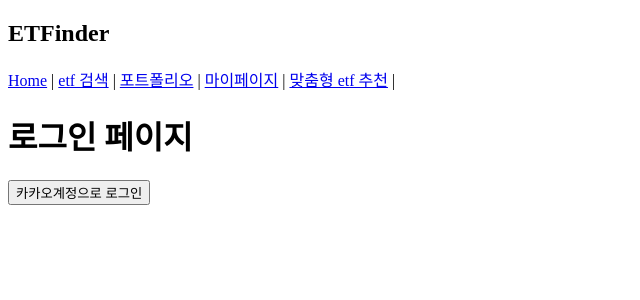
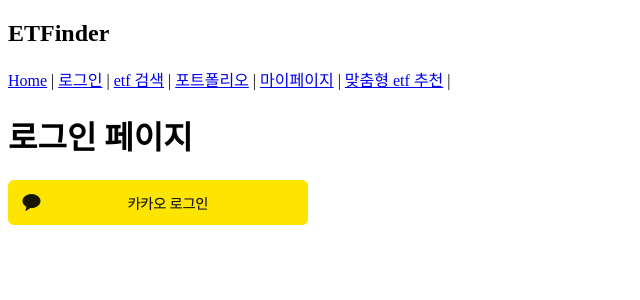
Before and after one commit to minjeongkimm/etfinder, a Vue app in the folder ETFinder/frontend/: page /login in a window 1280 px wide. Shown: the top 300 px of the page, without its empty margins (0-640 px from the left). Built offline with nearby package versions, Linux system fonts and the light colour scheme; no server answers.

Commit message:
feat: 로그인/로그아웃 기능 헤더에 추가

```diff
--- a/ETFinder/frontend/src/components/common/TheHeader.vue
+++ b/ETFinder/frontend/src/components/common/TheHeader.vue
@@ -2,6 +2,14 @@
     <div>
         <nav>
             <router-link to="/">Home</router-link> |
+            <template v-if="!authStore.isAuthenticated">
+                <router-link :to="{name: 'login'}">로그인</router-link> |
+            </template>
+
+            <template v-else>
+                <a href="#" @click.prevent="handleLogout">로그아웃</a> |
+                <router-link :to="{name: 'myPage'}">마이페이지</router-link> |
+            </template>
             <router-link :to="{name: 'etfSearch'}">etf 검색</router-link> |
             <router-link :to="{name: 'portfolio'}">포트폴리오</router-link> |
             <router-link :to="{name: 'myPage'}">마이페이지</router-link> |
@@ -11,7 +19,19 @@
 </template>
 
 <script setup>
+import { useAuthStore } from '@/stores/auth';
+import { useRouter } from 'vue-router';
 
+const authStore = useAuthStore();
+const router = useRouter();
+
+const handleLogout = () => {
+    // 스토어의 로그아웃 함수 실행
+    authStore.logout();
+    alert("로그아웃 되었습니다.");
+    // 홈으로 보내기
+    router.push('/');
+};
 </script>
 
 <style scoped>
--- a/ETFinder/frontend/src/stores/auth.js
+++ b/ETFinder/frontend/src/stores/auth.js
@@ -1,8 +1,7 @@
-import { ref } from 'vue'
+import { ref, computed } from 'vue'
 import { defineStore } from 'pinia'
 import http from '@/util/http-common'
 import router from '@/router'
-import axios from '@/util/http-common'
 
 export const useAuthStore = defineStore('auth', () => {
   // 상태(State)
@@ -39,18 +38,19 @@ export const useAuthStore = defineStore('auth', () => {
     token.value = null
     user.value = null
     localStorage.removeItem('accessToken')
-    router.push('/login')
+    // 로그아웃 후 홈으로 보내기
+    router.push('/')
   }
 
   const getMyInfo = function(){
-    axios.get('/users/me')
+    http.get('/users/me')
     .then((res)=>{
         user.value = res.data
     })
   }
 
   // Getters (토큰이 있는지 확인)
-  const isAuthenticated = () => !!token.value
+  const isAuthenticated = computed(() => !!token.value)
 
   return { token, user, kakaoLogin, logout, isAuthenticated, getMyInfo}
 })
--- a/ETFinder/frontend/src/views/LoginView.vue
+++ b/ETFinder/frontend/src/views/LoginView.vue
@@ -1,13 +1,13 @@
 <template>
   <div>
     <h1>로그인 페이지</h1>
-    <button class="kakao-btn" @click="kakaoLogin">
-      카카오계정으로 로그인
-    </button>
+    <img :src="kakaoLoginBtn" alt="카카오 로그인" @click="kakaoLogin" class="kakao-img-btn"/>
   </div>
 </template>
 
 <script setup>
+import kakaoLoginBtn from '@/assets/images/kakao_login_medium_wide.png';
+
 // import.meta.env 객체를 통해 .env 파일의 값을 가져옴
 const REST_API_KEY = import.meta.env.VITE_KAKAO_API_KEY;
 const REDIRECT_URI = import.meta.env.VITE_REDIRECT_URI;
@@ -18,3 +18,10 @@ const kakaoLogin = () => {
   window.location.href = kakaoAuthUrl;
 }
 </script>
+
+<style scoped>
+.kakao-img-btn{
+  cursor: pointer;
+}
+
+</style>
```
